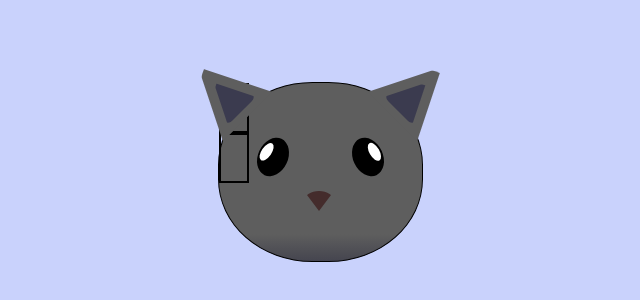
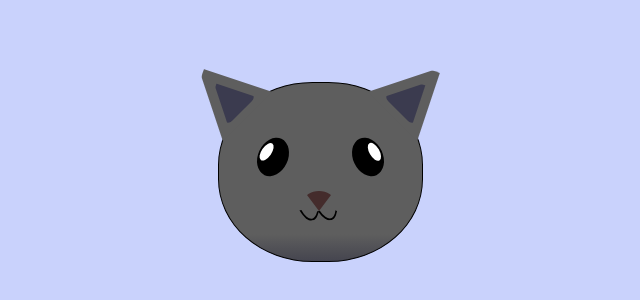
Before and after one commit to lengleman-spec/cat-painting, a plain HTML site: page index.html in a window 1280 px wide. Shown: the part 228-528 px from the top of the page, without its empty margins (320-960 px from the left). Drawn offline with Linux system fonts and the light colour scheme.

Commit message:
added and aligned right side of mouth

```diff
--- a/style.css
+++ b/style.css
@@ -133,4 +133,20 @@ body {
   width: 30px;
   height: 50px;
   border: 2px solid #000;
+  border-radius: 190%/190px 150px 0 0;
+  border-color: black transparent transparent transparent;
 }
+
+.cat-mouth-line-left {
+  position: absolute;
+  top: 88px;
+  left: 74px;
+  transform: rotate(170deg);
+}
+
+.cat-mouth-line-right {
+  position: absolute;
+  top: 88px;
+  left: 91px;
+  transform: rotate(165deg);
+}
```
